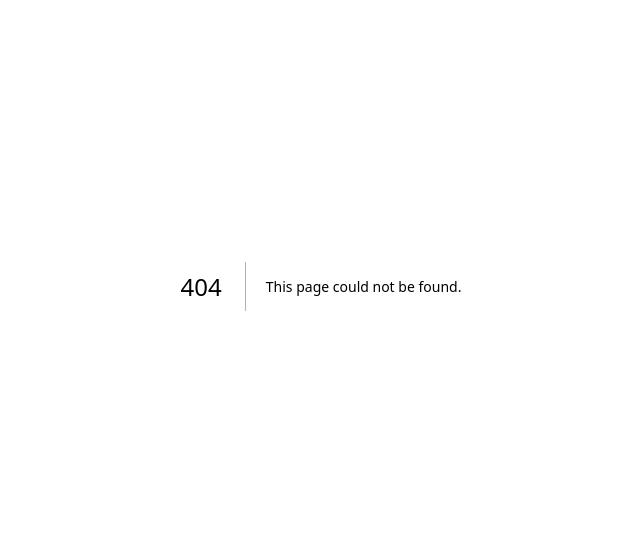
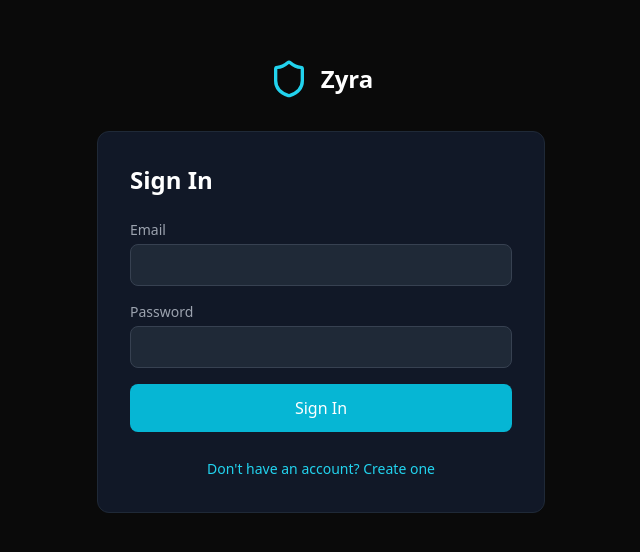
Before and after one commit to sonoxo/zyra, a Next.js app in the folder apps/web/: page /auth/login in a window 1280 px wide. Before the commit this address had no page. Shown: the part 114-666 px from the top of the page, without its empty margins (319-959 px from the left). Built offline with nearby package versions, Linux system fonts and the light colour scheme; no server answers.

Commit message:
Phase 1: Add auth UI, API client, AuthContext
- Add API client (lib/api.ts) for frontend API calls
- Add AuthContext for global auth state management
- Add login/register page at /auth/login
- Add Providers wrapper to root layout
- Build passes: /dashboard and /auth/login routes

```diff
--- /dev/null
+++ b/apps/web/app/auth/login/page.tsx
@@ -0,0 +1,130 @@
+"use client"
+
+import { useRouter } from "next/navigation"
+import { useState } from "react"
+import { Shield, Loader2 } from "lucide-react"
+import { useAuth } from "../../../context/AuthContext"
+
+export default function LoginPage() {
+  const router = useRouter()
+  const { login, register, isAuthenticated } = useAuth()
+  const [email, setEmail] = useState("")
+  const [password, setPassword] = useState("")
+  const [name, setName] = useState("")
+  const [isRegister, setIsRegister] = useState(false)
+  const [loading, setLoading] = useState(false)
+  const [error, setError] = useState("")
+
+  if (isAuthenticated) {
+    router.push("/dashboard")
+    return null
+  }
+
+  const handleSubmit = async (e: React.FormEvent) => {
+    e.preventDefault()
+    setError("")
+    setLoading(true)
+
+    try {
+      if (isRegister) {
+        await register(email, password, name)
+      } else {
+        await login(email, password)
+      }
+      router.push("/dashboard")
+    } catch (err: any) {
+      setError(err.message || "Authentication failed")
+    } finally {
+      setLoading(false)
+    }
+  }
+
+  return (
+    <div className="min-h-screen bg-gray-950 flex items-center justify-center px-4">
+      <div className="max-w-md w-full">
+        <div className="flex items-center justify-center space-x-3 mb-8">
+          <Shield className="w-10 h-10 text-cyan-400" />
+          <span className="text-2xl font-bold">Zyra</span>
+        </div>
+
+        <div className="bg-gray-900 border border-gray-800 rounded-xl p-8">
+          <h1 className="text-2xl font-bold text-white mb-6">
+            {isRegister ? "Create Account" : "Sign In"}
+          </h1>
+
+          {error && (
+            <div className="bg-red-500/10 border border-red-500 text-red-400 px-4 py-2 rounded-lg mb-4">
+              {error}
+            </div>
+          )}
+
+          <form onSubmit={handleSubmit} className="space-y-4">
+            {isRegister && (
+              <div>
+                <label className="block text-sm text-gray-400 mb-1">Name</label>
+                <input
+                  type="text"
+                  value={name}
+                  onChange={(e) => setName(e.target.value)}
+                  className="w-full bg-gray-800 border border-gray-700 rounded-lg px-4 py-2 text-white focus:border-cyan-400 focus:outline-none"
+                  placeholder="Your name"
+                />
+              </div>
+            )}
+
+            <div>
+              <label className="block text-sm text-gray-400 mb-1">Email</label>
+              <input
+                type="email"
+                value={email}
+                onChange={(e) => setEmail(e.target.value)}
+                className="w-full bg-gray-800 border border-gray-700 rounded-lg px-4 py-2 text-white focus:border-cyan-400 focus:outline-none"
+                required
+              />
+            </div>
+
+            <div>
+              <label className="block text-sm text-gray-400 mb-1">Password</label>
+              <input
+                type="password"
+                value={password}
+                onChange={(e) => setPassword(e.target.value)}
+                className="w-full bg-gray-800 border border-gray-700 rounded-lg px-4 py-2 text-white focus:border-cyan-400 focus:outline-none"
+                required
+                minLength={6}
+              />
+            </div>
+
+            <button
+              type="submit"
+              disabled={loading}
+              className="w-full bg-cyan-500 hover:bg-cyan-600 disabled:bg-gray-600 text-white font-medium py-3 rounded-lg flex items-center justify-center"
+            >
+              {loading ? (
+                <Loader2 className="w-5 h-5 animate-spin" />
+              ) : isRegister ? (
+                "Create Account"
+              ) : (
+                "Sign In"
+              )}
+            </button>
+          </form>
+
+          <div className="mt-6 text-center">
+            <button
+              onClick={() => {
+                setIsRegister(!isRegister)
+                setError("")
+              }}
+              className="text-cyan-400 hover:text-cyan-300 text-sm"
+            >
+              {isRegister
+                ? "Already have an account? Sign in"
+                : "Don't have an account? Create one"}
+            </button>
+          </div>
+        </div>
+      </div>
+    </div>
+  )
+}
--- a/apps/web/app/layout.tsx
+++ b/apps/web/app/layout.tsx
@@ -1,5 +1,6 @@
 import type { Metadata } from 'next'
 import './globals.css'
+import { Providers } from './providers'
 
 export const metadata: Metadata = {
   title: 'Zyra - AI-Native Cybersecurity',
@@ -13,7 +14,9 @@ export default function RootLayout({
 }) {
   return (
     <html lang="en">
-      <body>{children}</body>
+      <body>
+        <Providers>{children}</Providers>
+      </body>
     </html>
   )
 }
--- /dev/null
+++ b/apps/web/app/providers.tsx
@@ -0,0 +1,8 @@
+"use client"
+
+import { ReactNode } from "react"
+import { AuthProvider } from "../context/AuthContext"
+
+export function Providers({ children }: { children: ReactNode }) {
+  return <AuthProvider>{children}</AuthProvider>
+}
--- /dev/null
+++ b/apps/web/context/AuthContext.tsx
@@ -0,0 +1,89 @@
+"use client"
+
+import { createContext, useContext, useState, useEffect, ReactNode } from "react"
+import { auth, setToken, clearToken } from "../lib/api"
+
+interface User {
+  id: string
+  email: string
+  name?: string
+  role: string
+  avatar?: string
+}
+
+interface AuthContextType {
+  user: User | null
+  profile: any | null
+  loading: boolean
+  login: (email: string, password: string) => Promise<void>
+  register: (email: string, password: string, name?: string) => Promise<void>
+  logout: () => void
+  isAuthenticated: boolean
+}
+
+const AuthContext = createContext<AuthContextType | undefined>(undefined)
+
+export function AuthProvider({ children }: { children: ReactNode }) {
+  const [user, setUser] = useState<User | null>(null)
+  const [profile, setProfile] = useState<any | null>(null)
+  const [loading, setLoading] = useState(true)
+
+  useEffect(() => {
+    const token = localStorage.getItem("zyra_token")
+    if (token) {
+      auth.me()
+        .then((data) => {
+          setUser(data.user)
+          setProfile(data.profile)
+        })
+        .catch(() => {
+          clearToken()
+        })
+        .finally(() => setLoading(false))
+    } else {
+      setLoading(false)
+    }
+  }, [])
+
+  const login = async (email: string, password: string) => {
+    const data = await auth.login(email, password)
+    setToken(data.token)
+    setUser(data.user)
+  }
+
+  const register = async (email: string, password: string, name?: string) => {
+    const data = await auth.register(email, password, name)
+    setToken(data.token)
+    setUser(data.user)
+  }
+
+  const logout = () => {
+    clearToken()
+    setUser(null)
+    setProfile(null)
+  }
+
+  return (
+    <AuthContext.Provider
+      value={{
+        user,
+        profile,
+        loading,
+        login,
+        register,
+        logout,
+        isAuthenticated: !!user,
+      }}
+    >
+      {children}
+    </AuthContext.Provider>
+  )
+}
+
+export function useAuth() {
+  const context = useContext(AuthContext)
+  if (!context) {
+    throw new Error("useAuth must be used within AuthProvider")
+  }
+  return context
+}
--- /dev/null
+++ b/apps/web/lib/api.ts
@@ -0,0 +1,117 @@
+const API_BASE = process.env.NEXT_PUBLIC_API_URL || ''
+
+interface ApiResponse<T = any> {
+  success: boolean
+  data?: T
+  error?: string
+}
+
+async function fetchApi<T>(endpoint: string, options: RequestInit = {}): Promise<T> {
+  const token = typeof window !== 'undefined' ? localStorage.getItem('zyra_token') : null
+
+  const headers: HeadersInit = {
+    'Content-Type': 'application/json',
+    ...(token ? { Authorization: `Bearer ${token}` } : {}),
+    ...options.headers,
+  }
+
+  const response = await fetch(`${API_BASE}${endpoint}`, {
+    ...options,
+    headers,
+  })
+
+  const json: ApiResponse<T> = await response.json()
+
+  if (!json.success) {
+    throw new Error(json.error || 'API request failed')
+  }
+
+  return json.data as T
+}
+
+// Auth
+export const auth = {
+  login: (email: string, password: string) =>
+    fetchApi<{ user: any; token: string }>('/api/auth/login', {
+      method: 'POST',
+      body: JSON.stringify({ email, password }),
+    }),
+
+  register: (email: string, password: string, name?: string) =>
+    fetchApi<{ user: any; token: string }>('/api/auth/register', {
+      method: 'POST',
+      body: JSON.stringify({ email, password, name }),
+    }),
+
+  me: () => fetchApi<{ user: any; profile: any }>('/api/auth/me'),
+
+  logout: () => fetchApi('/api/auth/logout', { method: 'POST' }),
+}
+
+// Users
+export const users = {
+  list: () => fetchApi<any[]>('/api/users'),
+  get: (id: string) => fetchApi<any>(`/api/users/${id}`),
+}
+
+// Profiles
+export const profiles = {
+  update: (data: any) =>
+    fetchApi('/api/profiles/me', {
+      method: 'PATCH',
+      body: JSON.stringify(data),
+    }),
+}
+
+// Assets
+export const assets = {
+  list: () => fetchApi<any[]>('/api/assets'),
+  create: (data: any) =>
+    fetchApi('/api/assets', {
+      method: 'POST',
+      body: JSON.stringify(data),
+    }),
+}
+
+// Scans
+export const scans = {
+  list: () => fetchApi<any[]>('/api/scan'),
+  create: (data: any) =>
+    fetchApi('/api/scan', {
+      method: 'POST',
+      body: JSON.stringify(data),
+    }),
+}
+
+// Threats
+export const threats = {
+  list: () => fetchApi<any[]>('/api/threats'),
+}
+
+// Incidents
+export const incidents = {
+  list: () => fetchApi<any[]>('/api/incidents'),
+}
+
+// Payments
+export const payments = {
+  list: () => fetchApi<any[]>('/api/payments'),
+  createCheckout: (priceId: string) =>
+    fetchApi<{ url: string }>('/api/payments/checkout', {
+      method: 'POST',
+      body: JSON.stringify({ priceId }),
+    }),
+}
+
+// Save token helper
+export function setToken(token: string) {
+  if (typeof window !== 'undefined') {
+    localStorage.setItem('zyra_token', token)
+  }
+}
+
+export function clearToken() {
+  if (typeof window !== 'undefined') {
+    localStorage.removeItem('zyra_token')
+  }
+}
```
